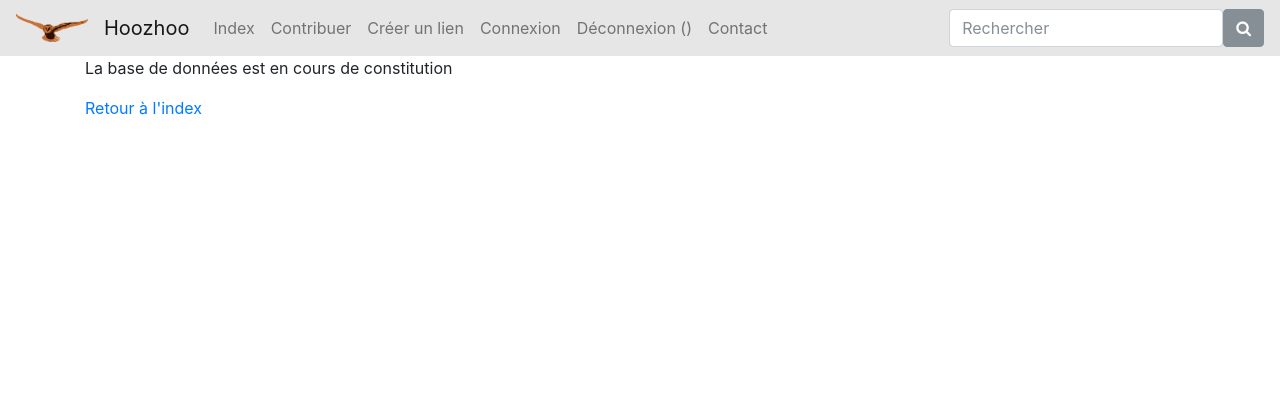
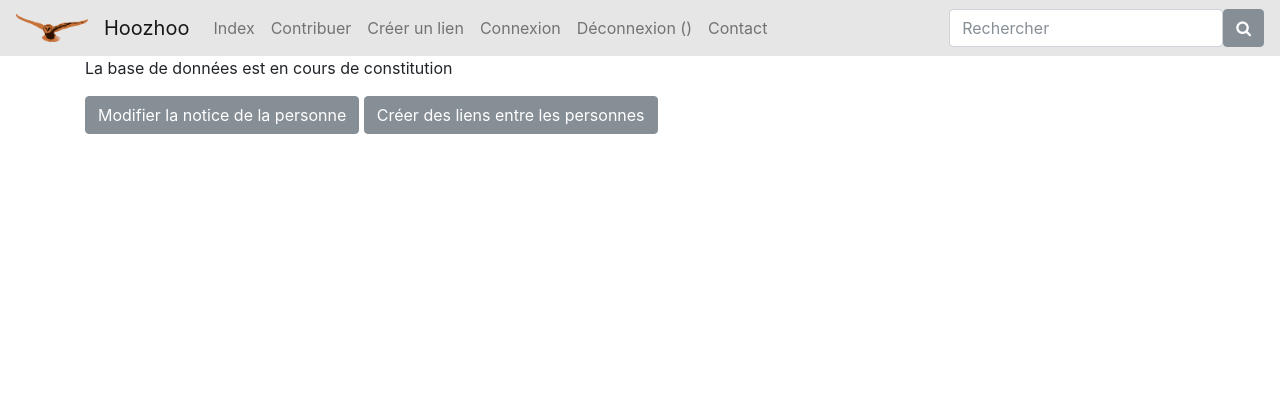
Before and after one commit to Chartes-TNAH/dico-proso, a Flask app: template hoozhoo/templates/pages/notice.html in a window 1280 px wide. Shown: the top 420 px of the page. Run offline with Flask 2, Linux system fonts and the light colour scheme; the template is opened without the code that fills it, so the values that code supplies are empty; some libraries are stand-ins or nearby versions.

Commit message:
Creation lien url pour la deuxième personne+ lien url index conteneur+ boutons modifier et creer lien

```diff
--- a/hoozhoo/templates/conteneur.html
+++ b/hoozhoo/templates/conteneur.html
@@ -12,7 +12,7 @@
 				<a class="navbar-brand" href="#">Hoozhoo</a>
 					<ul class="navbar-nav mr-auto">
 						<li class="nav-item">
-							<a class="nav-link" href="#">Index</a>
+							<a class="nav-link" href="{{url_for("index")}}">Index</a>
 						</li>
 						<li class="nav-item">
 							<a class="nav-link" href="#">Contribuer</a>
--- a/hoozhoo/templates/pages/notice.html
+++ b/hoozhoo/templates/pages/notice.html
@@ -17,12 +17,15 @@
                 <dt>
                     {{lien.relations.relation_type_name}}
                 </dt>
-                <dd>{{lien.person2.person_name}} {{lien.person2.person_firstname}} {{lien.person2.person_nickname}}</dd>
+                <dd><a href="{{url_for('notice', identifier=lien.person2.person_id)}}">{{lien.person2.person_name}} {{lien.person2.person_firstname}} {{lien.person2.person_nickname}}</a></dd>
             {% endfor %}
         </dl>
     {% else %}
         <p>La base de données est en cours de constitution</p>
     {% endif %}
-    <p><a href="{{url_for('index')}}">Retour à l'index</a></p>
+    <div>
+        <a href="#routeModif" class="btn btn-secondary">Modifier la notice de la personne</a>
+        <a href="{{url_for('creer_lien')}}" class="btn btn-secondary">Créer des liens entre les personnes</a>
+    </div>
 
 {% endblock %}
```
